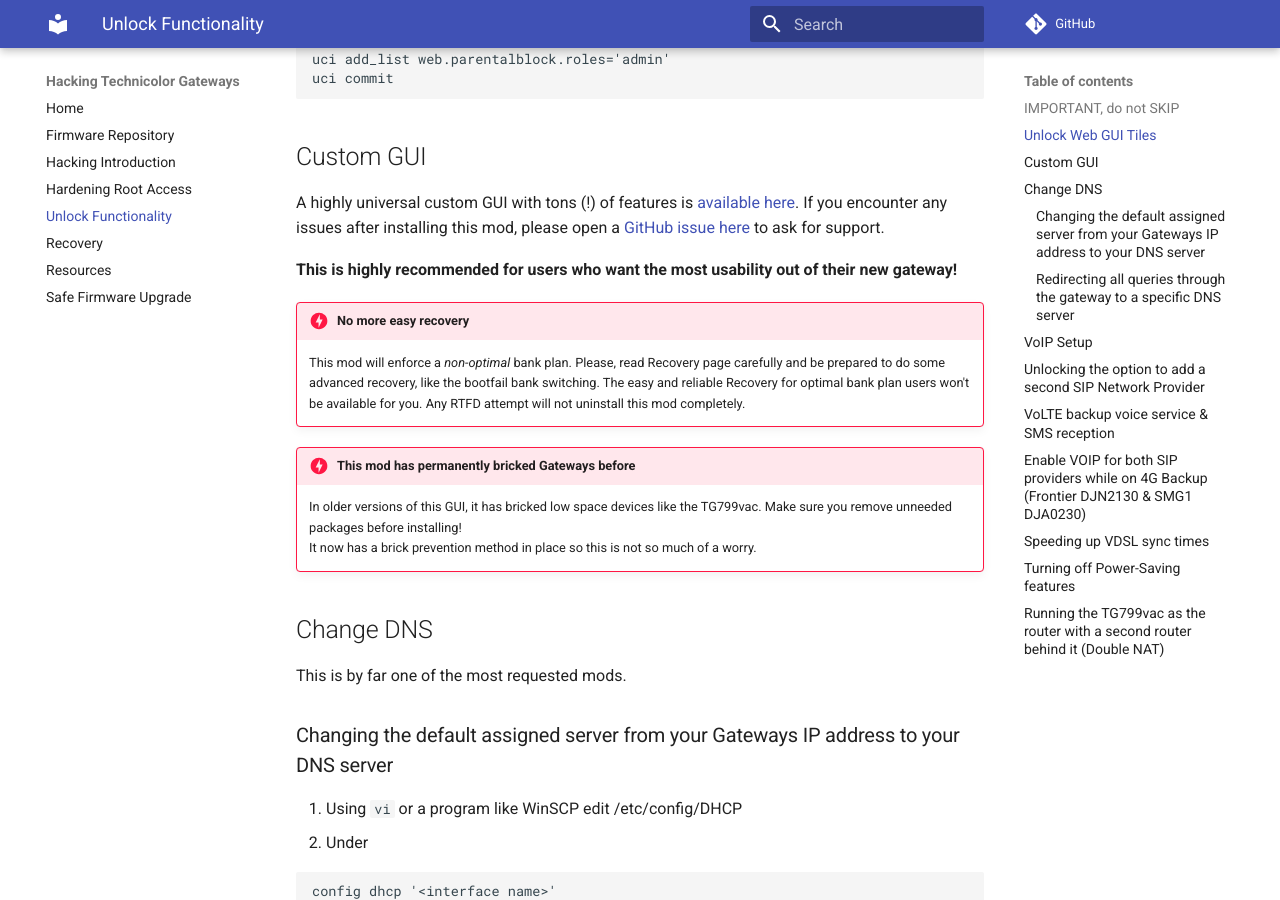
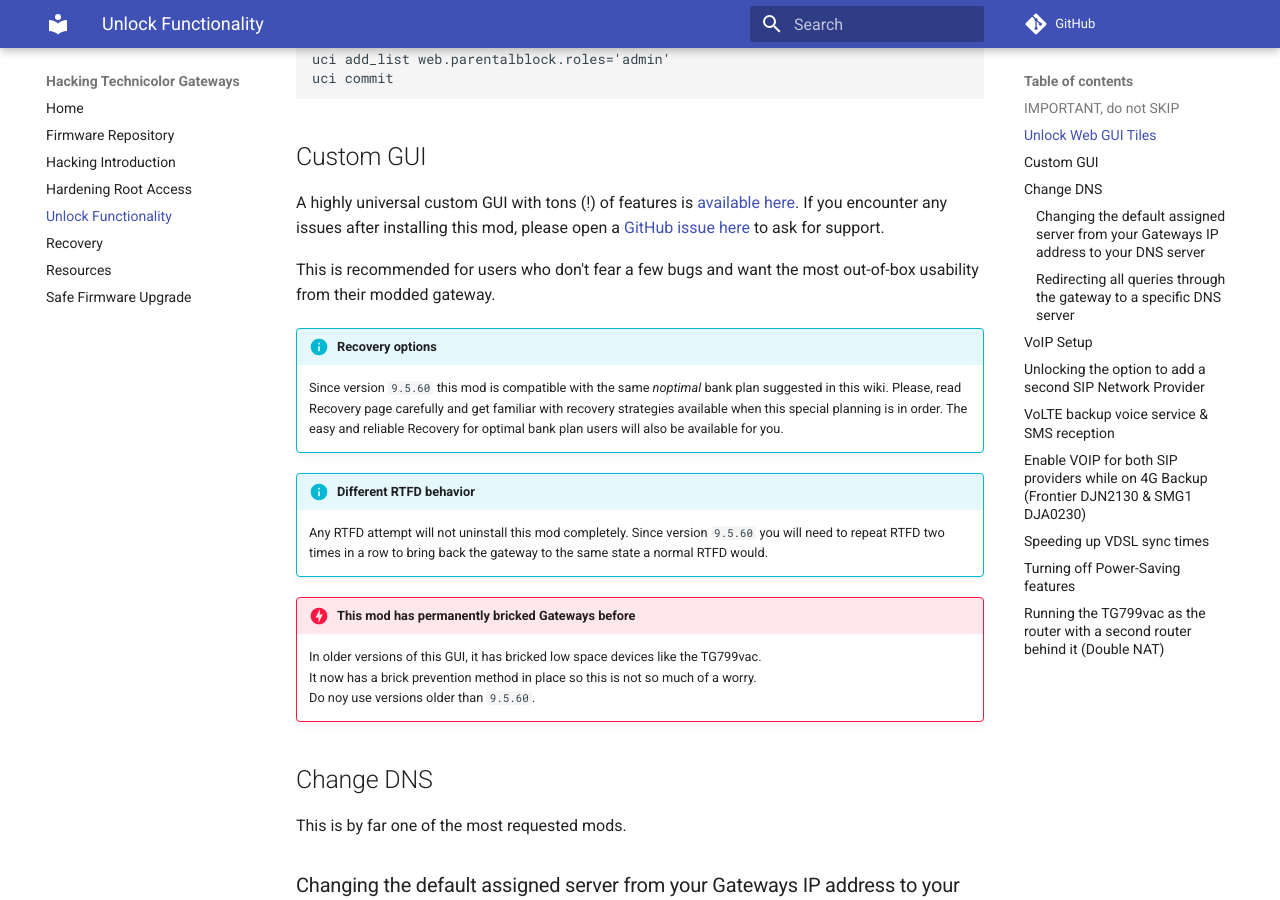
Before and after one commit to hack-technicolor/hack-technicolor, an MkDocs documentation site: the page built from docs/Unlock.md, in a window 1280 px wide and 900 px high, scrolled down 1051 px. Built offline with MkDocs 1.6.1 and Material for MkDocs 9.7.7, drawn with Linux system fonts in a browser that asks for light colours; comment, search, counter and statistics services are not loaded.

Commit message:
update warning for new custom GUI versions

```diff
--- a/docs/Unlock.md
+++ b/docs/Unlock.md
@@ -51,14 +51,18 @@ uci commit
 
 A highly universal custom GUI with tons (!) of features is [available here](https://github.com/Ansuel/tch-nginx-gui). If you encounter any issues after installing this mod, please open a [GitHub issue here](https://github.com/Ansuel/tch-nginx-gui/issues) to ask for support.
 
-**This is highly recommended for users who want the most usability out of their new gateway!**
+This is recommended for users who don't fear a few bugs and want the most out-of-box usability from their modded gateway.
 
-!!! danger "No more easy recovery"
-    This mod will enforce a *non-optimal* bank plan. Please, read Recovery page carefully and be prepared to do some advanced recovery, like the bootfail bank switching. The easy and reliable Recovery for optimal bank plan users won't be available for you. Any RTFD attempt will not uninstall this mod completely.
+!!! info "Recovery options"
+    Since version `9.5.60` this mod is compatible with the same *noptimal* bank plan suggested in this wiki. Please, read Recovery page carefully and get familiar with recovery strategies available when this special planning is in order. The easy and reliable Recovery for optimal bank plan users will also be available for you.
+
+!!! info "Different RTFD behavior"
+    Any RTFD attempt will not uninstall this mod completely. Since version `9.5.60` you will need to repeat RTFD two times in a row to bring back the gateway to the same state a normal RTFD would.
 
 !!! danger "This mod has permanently bricked Gateways before"
-    In older versions of this GUI, it has bricked low space devices like the TG799vac. Make sure you remove unneeded packages before installing!
+    In older versions of this GUI, it has bricked low space devices like the TG799vac.
     It now has a brick prevention method in place so this is not so much of a worry.
+    Do noy use versions older than `9.5.60`.
 
 ## Change DNS
 
```
